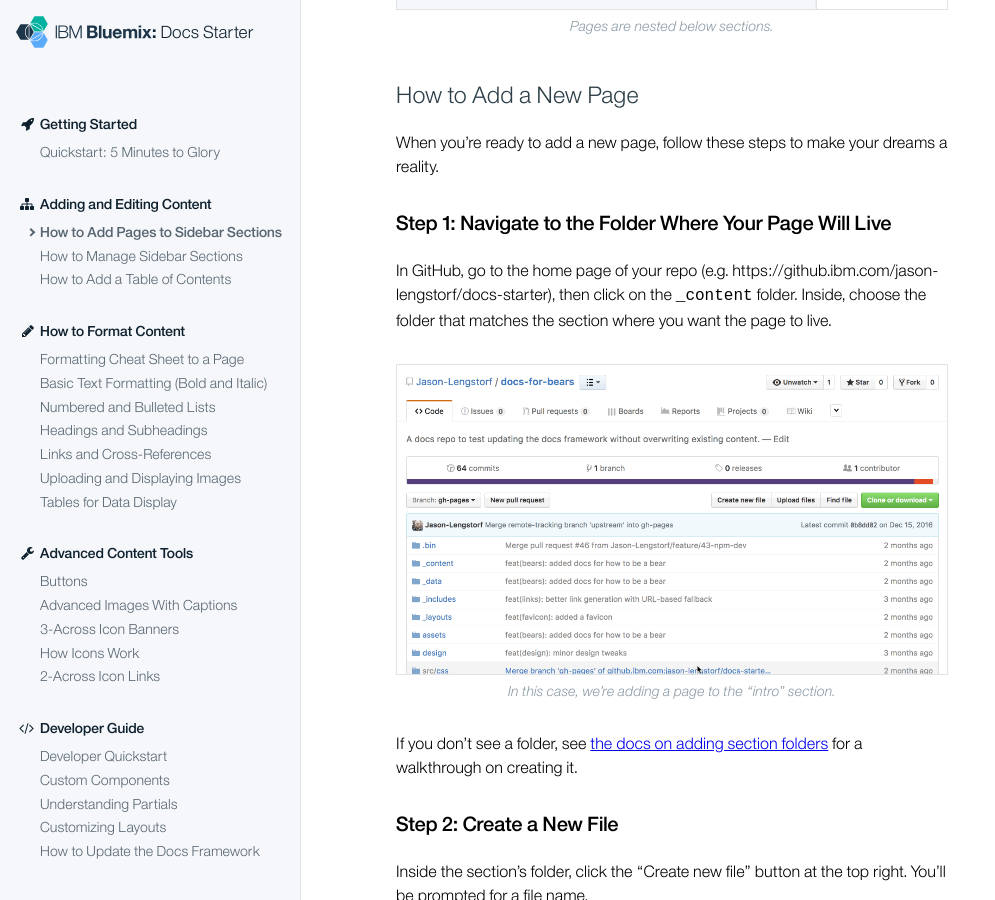
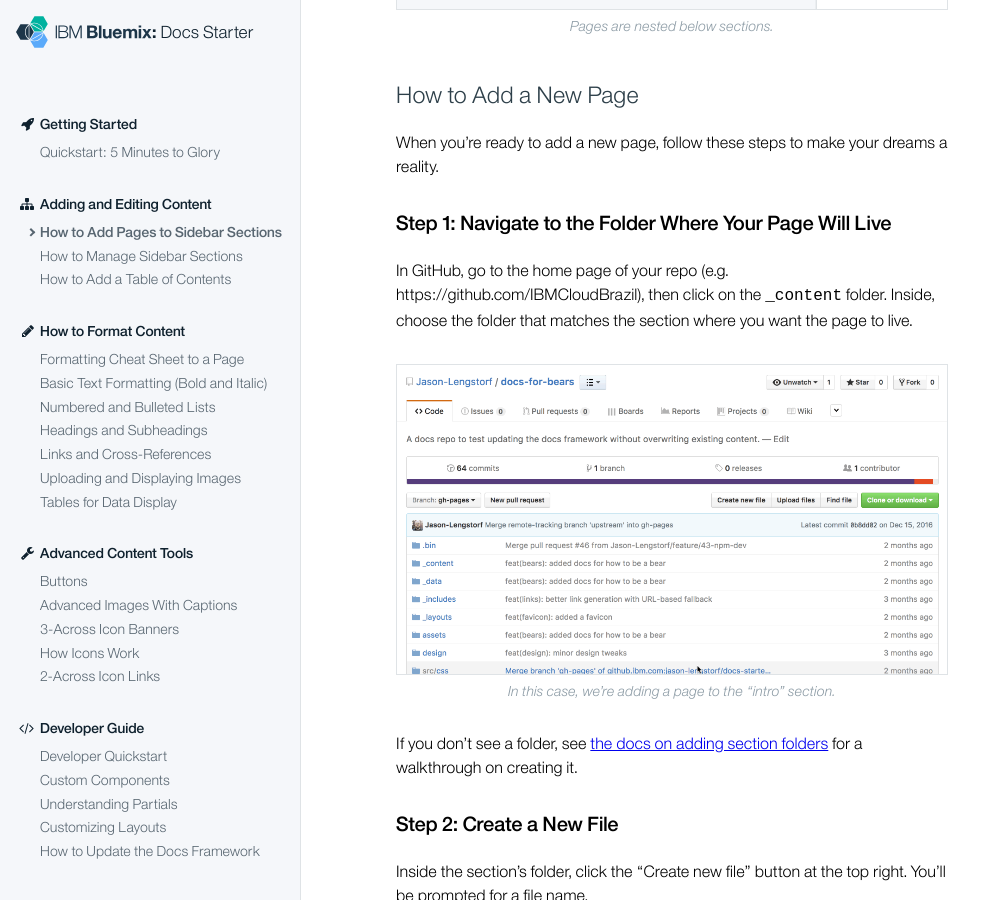
Before and after one commit to IBMCloudBrazil/ibmcloudbrazil.github.io, a Jekyll site: the page built from _content/content/pages.md, in a window 1280 px wide and 900 px high, scrolled down 724 px. Shown: the whole window, without its empty margins (0-995 px from the left). Built offline with Jekyll 4.4.1, drawn with Linux system fonts in a browser that asks for light colours; some of the changed lines change nothing that is shown.

Commit message:
config.yml

```diff
--- a/_config.yml
+++ b/_config.yml
@@ -13,20 +13,19 @@
 # you will see them accessed via {{ site.title }}, {{ site.email }}, and so on.
 # You can create any custom variable you would like, and they will be accessible
 # in the templates via {{ site.myvariable }}.
-title: Bluemix Documentation Starter Kit
+title: IBM Cloud Brazil
 
 # This is used next to the Bluemix logo at the top-left of the site.
 logo_tag: Docs Starter
 
 # NOTE: make sure there’s no trailing slash on your repo URL
-github_repo: https://github.ibm.com/jason-lengstorf/docs-starter
-github_branch: gh-pages
+github_repo: https://github.com/IBMCloudBrazil
+github_branch: master
 
-email: jason.lengstorf@ibm.com
+email: IBMCloudBrazil
 description: > # this means to ignore newlines until "baseurl:"
-  A centralized collection of best practices and guidelines for planning,
-  implementing, and analyzing the data collected through Bluemix’s various
-  analytics tools.
+  A centralized collection of best practices and guidelines for planning and
+  implementing IBM Cloud
 baseurl: "" # the subpath of your site, e.g. /blog
 url: "" # the base hostname & protocol for your site, e.g. http://example.com
 
```
